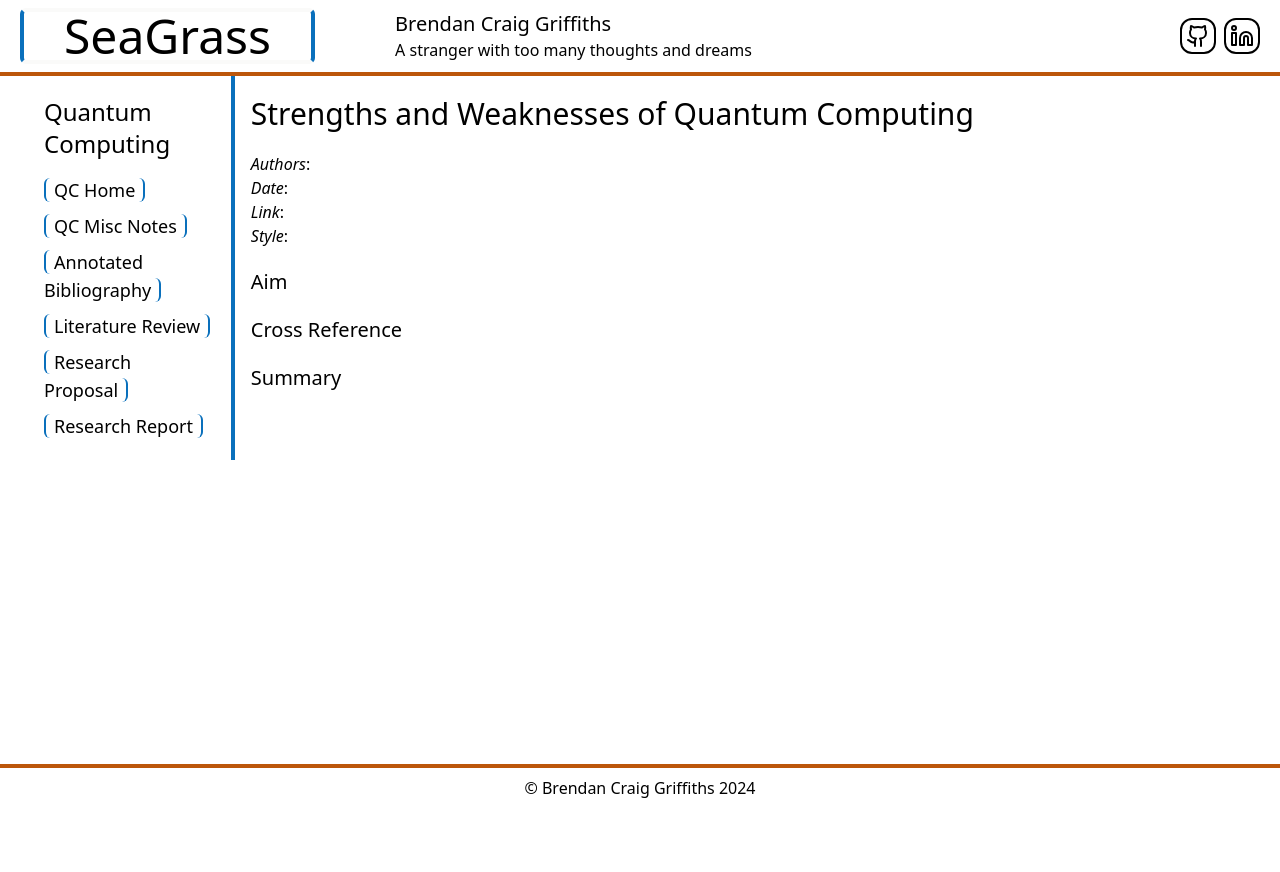
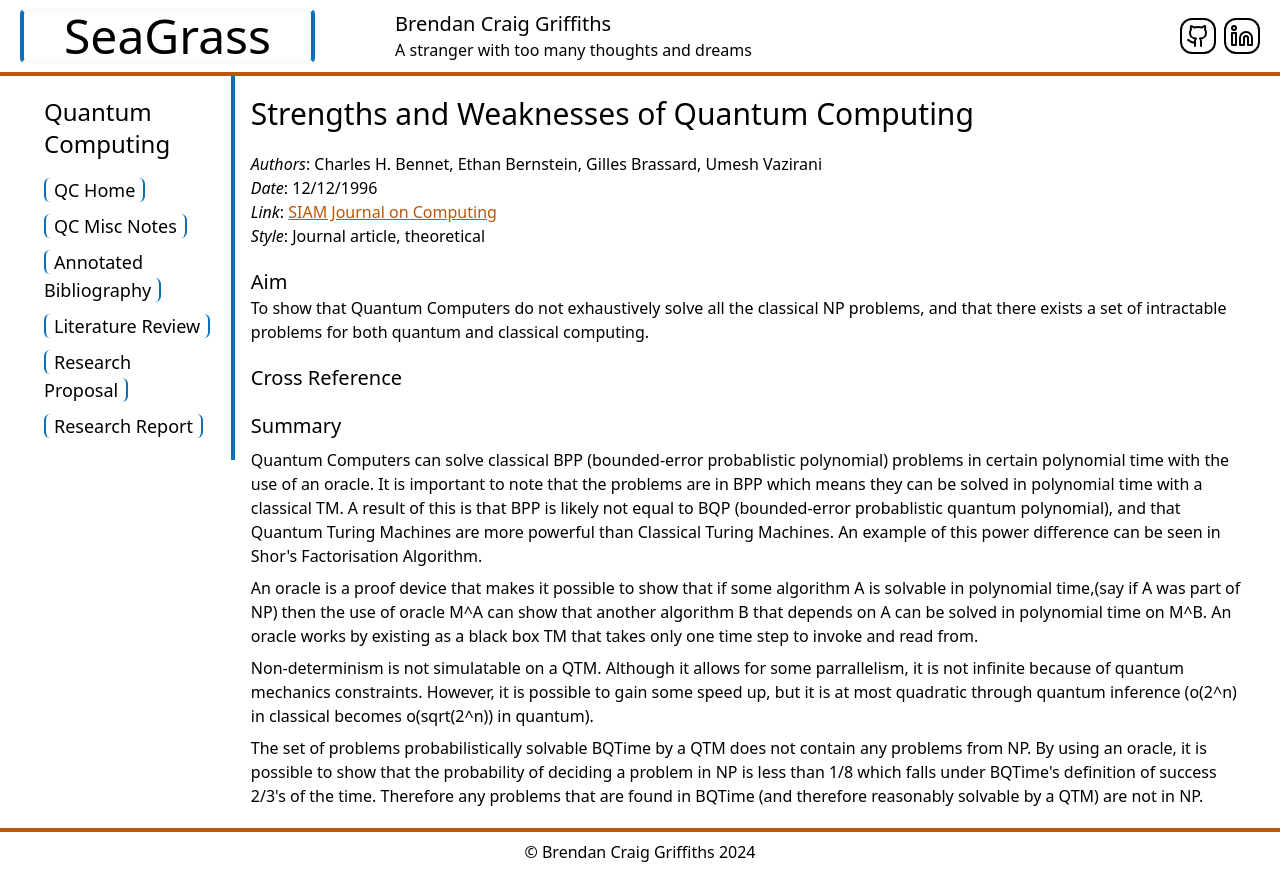
Before and after one commit to orwellian225/seagrass, a SvelteKit app: page /qc/misc/swqc in a window 1280 px wide. Before the commit the page ends 808 px from the top, so only its background shows below. Built offline with nearby package versions, Linux system fonts and the light colour scheme.

Commit message:
add: swqc annbib

```diff
--- a/src/routes/qc/misc/swqc/+page.svelte
+++ b/src/routes/qc/misc/swqc/+page.svelte
@@ -2,21 +2,51 @@
     <h3 class="text-3xl">Strengths and Weaknesses of Quantum Computing</h3>
 
     <ul>
-        <li><i>Authors</i>: </li>
-        <li><i>Date</i>: </li>
-        <li><i>Link</i>: <a href="" class="underline text-rose-of-sharon-700 hover:text-rose-of-sharon-900"></a></li>
-        <li><i>Style</i>: </li>
+        <li><i>Authors</i>: Charles H. Bennet, Ethan Bernstein, Gilles Brassard, Umesh Vazirani</li>
+        <li><i>Date</i>: 12/12/1996</li>
+        <li><i>Link</i>: <a href="https://doi.org/10.1137/S0097539796300933" class="underline text-rose-of-sharon-700 hover:text-rose-of-sharon-900">SIAM Journal on Computing</a></li>
+        <li><i>Style</i>: Journal article, theoretical</li>
     </ul>
 
     <section>
         <h4 class="text-xl">Aim</h4>
+
+        <p>
+            To show that Quantum Computers do not exhaustively solve all the classical NP problems, and that there exists a set of intractable problems
+            for both quantum and classical computing.
+        </p>
     </section>
 
     <section>
         <h4 class="text-xl">Cross Reference</h4>
     </section>
 
-    <section>
+    <section class="flex flex-col gap-2">
         <h4 class="text-xl">Summary</h4>
+
+        <p>
+            Quantum Computers can solve classical BPP (bounded-error probablistic polynomial) problems in certain polynomial time with the use of an oracle. It is important to note that
+            the problems are in BPP which means they can be solved in polynomial time with a classical TM. A result of this is that BPP is likely
+            not equal to BQP (bounded-error probablistic quantum polynomial), and that Quantum Turing Machines are more powerful than Classical Turing Machines.
+            An example of this power difference can be seen in Shor's Factorisation Algorithm.
+        </p>
+
+        <p>
+            An oracle is a proof device that makes it possible to show that if some algorithm A is solvable in polynomial time,(say if A was part of NP) then
+            the use of oracle M^A can show that another algorithm B that depends on A can be solved in polynomial time on M^B. An oracle works by existing as a black
+            box TM that takes only one time step to invoke and read from.
+        </p>
+
+        <p>
+            Non-determinism is not simulatable on a QTM. Although it allows for some parrallelism, it is not infinite because of quantum mechanics constraints.
+            However, it is possible to gain some speed up, but it is at most quadratic through quantum inference (o(2^n) in classical becomes o(sqrt(2^n)) in quantum).
+        </p>
+
+        <p>
+            The set of problems probabilistically solvable BQTime by a QTM does not contain any problems from NP. By using an oracle, it is possible to show
+            that the probability of deciding a problem in NP is less than 1/8 which falls under BQTime's definition of success 2/3's of the time. Therefore
+            any problems that are found in BQTime (and therefore reasonably solvable by a QTM) are not in NP.
+        </p>
+
     </section>
 </article>
```
